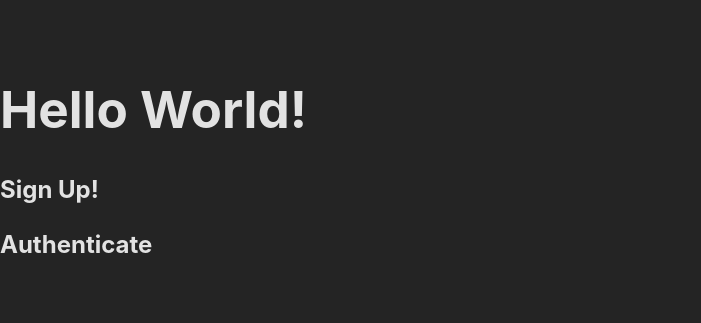
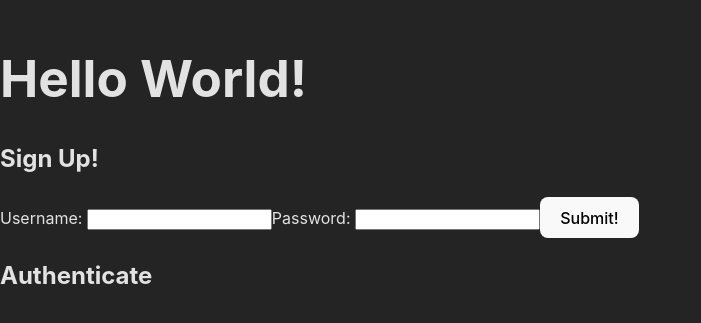
Before and after one commit to skaste/Block-27-React-Forms, a React (Vite) app in the folder ReactForms/: page / in a window 1280 px wide. Shown: the part 235-558 px from the top of the page, without its empty margins (0-701 px from the left). Built offline with nearby package versions, Linux system fonts and the light colour scheme.

Commit message:
created labels with inputs inside and a submit button on a form and renders to the browser

```diff
--- a/ReactForms/src/components/SignUpForm.jsx
+++ b/ReactForms/src/components/SignUpForm.jsx
@@ -1,16 +1,25 @@
 import React from 'react'
 import { useState } from 'react'
 
-// const[username , setUserName]=useState("");
-// const[password , setPassword]=useState("");
-// const[error , setError]=useState(null);
+
 
 const SignUpForm = () => {
-  const[username , setUserName]=useState("");
+const[username , setUserName]=useState("");
 const[password , setPassword]=useState("");
 const[error , setError]=useState(null);
   return (
-    <h2>Sign Up!</h2>
+    <>
+      <h2>Sign Up!</h2>
+      <form>
+        <label>
+          Username: <input></input>
+        </label>
+        <label>
+          Password: <input></input>
+        </label>
+        <button>Submit!</button>
+      </form>
+    </>
   )
 }
 
```
